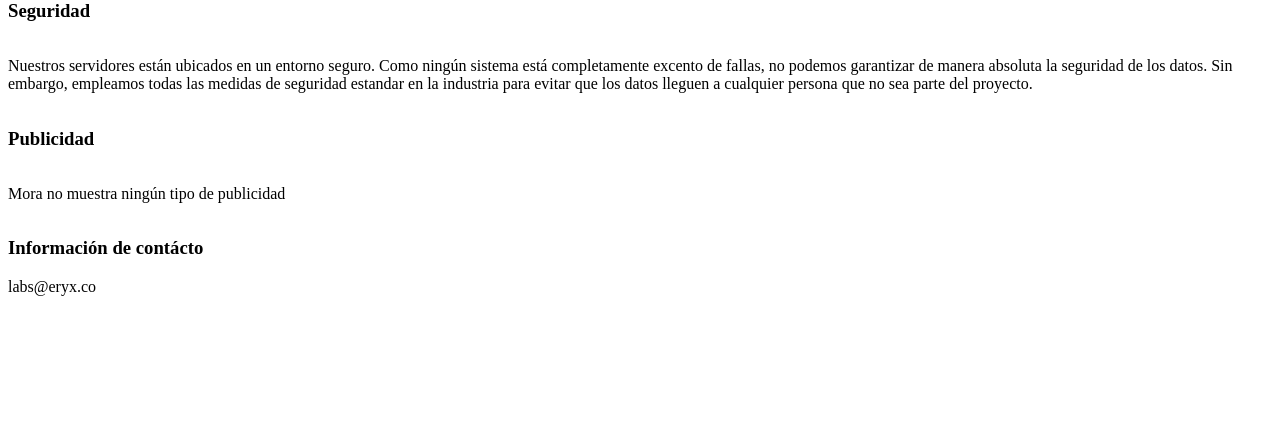
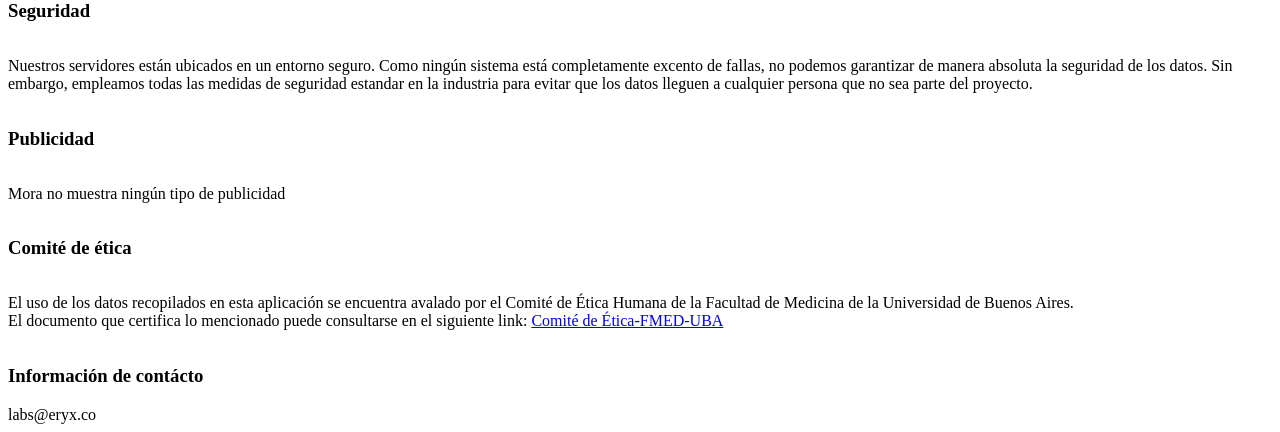
Before and after one commit to eryxcoop/mora-backend, a Flask app: page /privacy-policy in a window 1280 px wide. Shown: the part 451-883 px from the top of the page. Before the commit the page ends 747 px from the top, so only its background shows below. Run offline with Flask 2, Linux system fonts and the light colour scheme.

Commit message:
Change privacy-policy.html

```diff
--- a/templates/privacy-policy.html
+++ b/templates/privacy-policy.html
@@ -41,6 +41,11 @@
     </p>
     <h3>Publicidad</h3>
     <p> Mora no muestra ningún tipo de publicidad</p>
+    <h3>Comité de ética</h3>
+    <p> El uso de los datos recopilados en esta aplicación se encuentra avalado por el Comité de Ética Humana de la
+        Facultad de Medicina de la Universidad de Buenos Aires. <br> El documento que certifica lo mencionado puede
+        consultarse en el siguiente link: <a href="{{ url_for('static', filename='ethics_committee.pdf') }}">Comité de Ética-FMED-UBA</a>
+    </p>
     <h3>Información de contácto</h3>
     <a type="email"> labs@eryx.co </a>
 </body>
```
Also changed, not shown: 1 other file.
